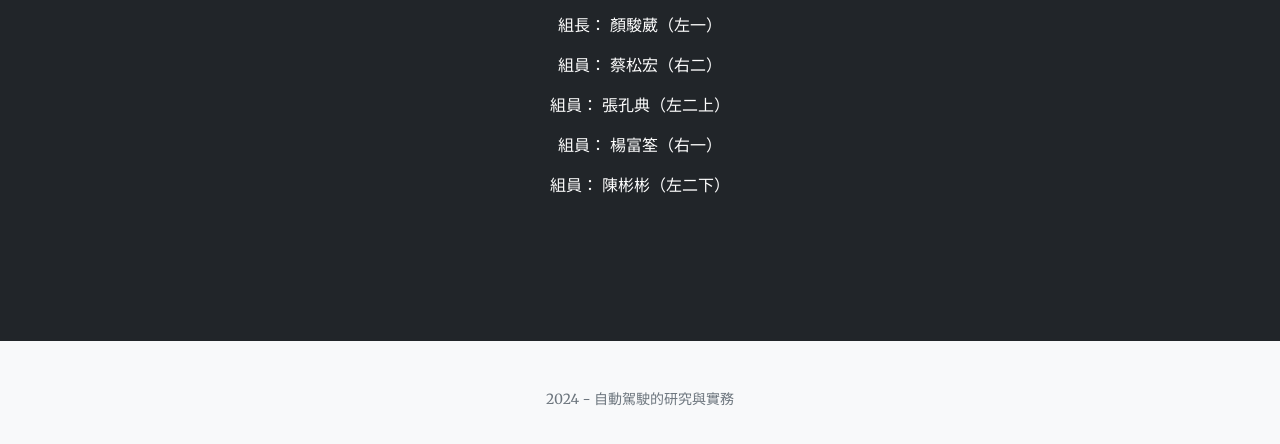
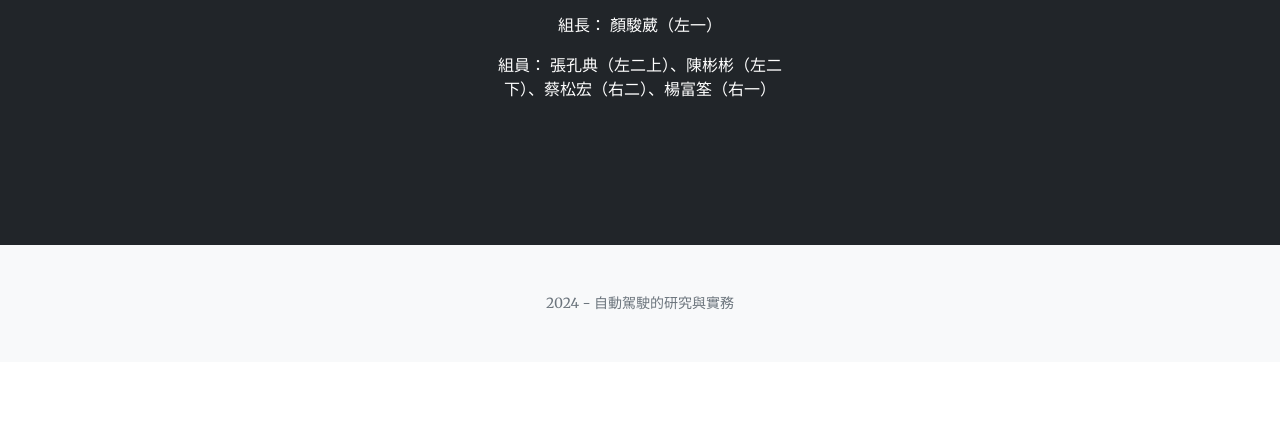
Before and after one commit to dallas145/Project_webpage, a plain HTML site: page index.html in a window 1280 px wide. Shown: the part 5039-5483 px from the top of the page. After the commit the page ends 5401 px from the top, so only its background shows below. Drawn offline with nearby package versions, Linux system fonts and the light colour scheme; some packages are replaced by stand-ins of ours; a script that the page names is missing.

Commit message:
update
change format of members, edit readme

```diff
--- a/index.html
+++ b/index.html
@@ -222,10 +222,7 @@
                 <div class="col-lg-4 text-center mb-5 mb-lg-0">
                 <p class="mt-4">成員：</p>
                 <p class="mt-0">組長： 顏駿葳（左一）</p>
-                <p class="mt-0">組員： 蔡松宏（右二）</p>
-                <p class="mt-0">組員： 張孔典（左二上）</p>
-                <p class="mt-0">組員： 楊富筌（右一）</p>
-                <p class="mt-0">組員： 陳彬彬（左二下）</p>
+                <p class="mt-0">組員： 張孔典（左二上）、陳彬彬（左二下）、蔡松宏（右二）、楊富筌（右一）</p>
                 </div>
             </div>
         </div>
```
Also changed, not shown: 1 other file.
